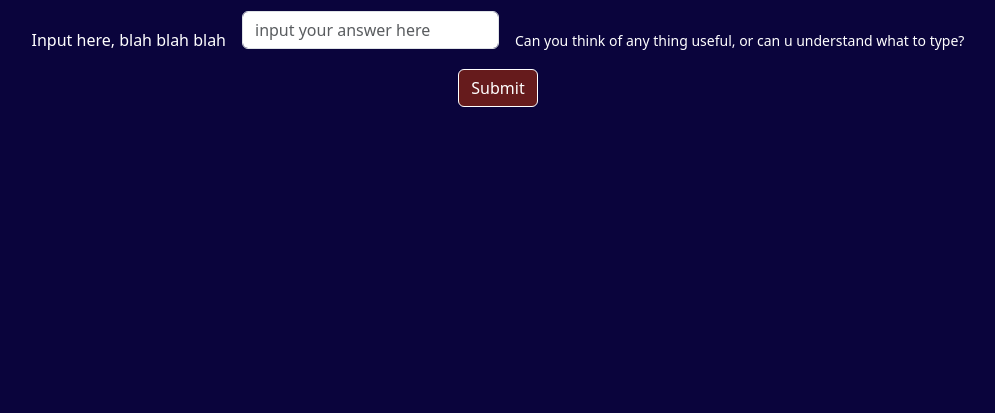
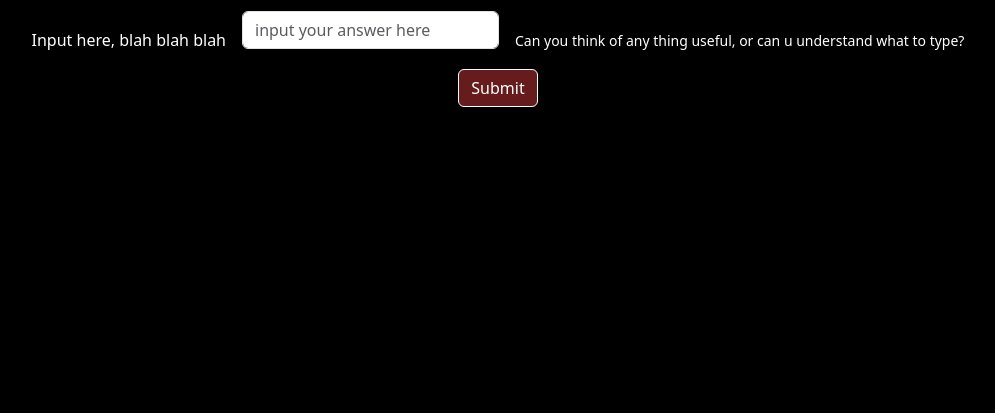
Before and after one commit to ieee-ju/Cypher-3331, a plain HTML site: page Stages/Stage1/stage1.html in a window 1280 px wide. Shown: the part 387-800 px from the top of the page, without its empty margins (142-1137 px from the left). Drawn offline with nearby package versions, Linux system fonts and the light colour scheme.

Commit message:
Update stage1.css

```diff
--- a/Stages/Stage1/stage1.css
+++ b/Stages/Stage1/stage1.css
@@ -1,5 +1,5 @@
 body {
-  background-color: #0a043c;
+  background-color: #000000;
   display: flex;
   flex-direction: column;
   justify-content: center;
```
